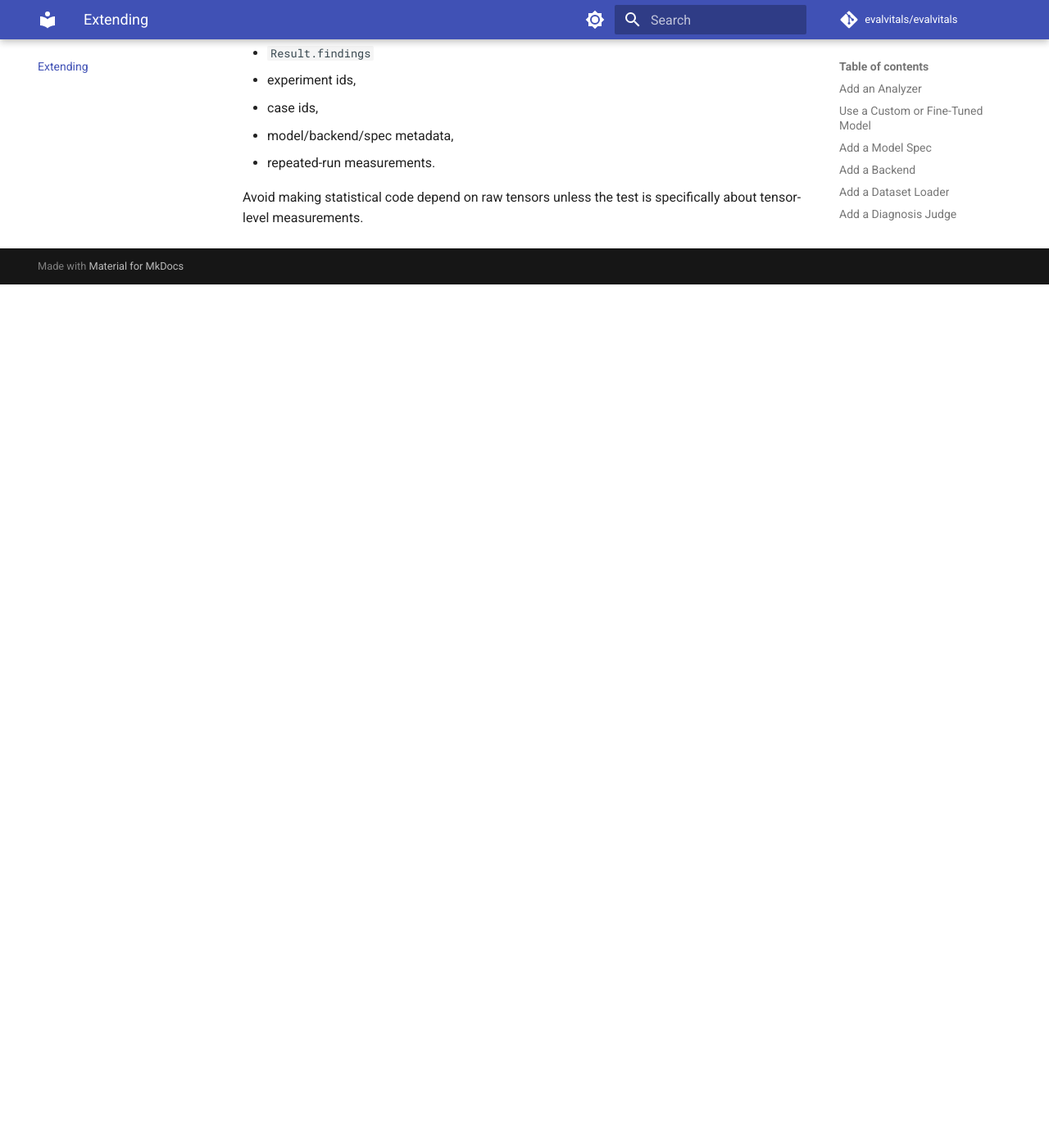
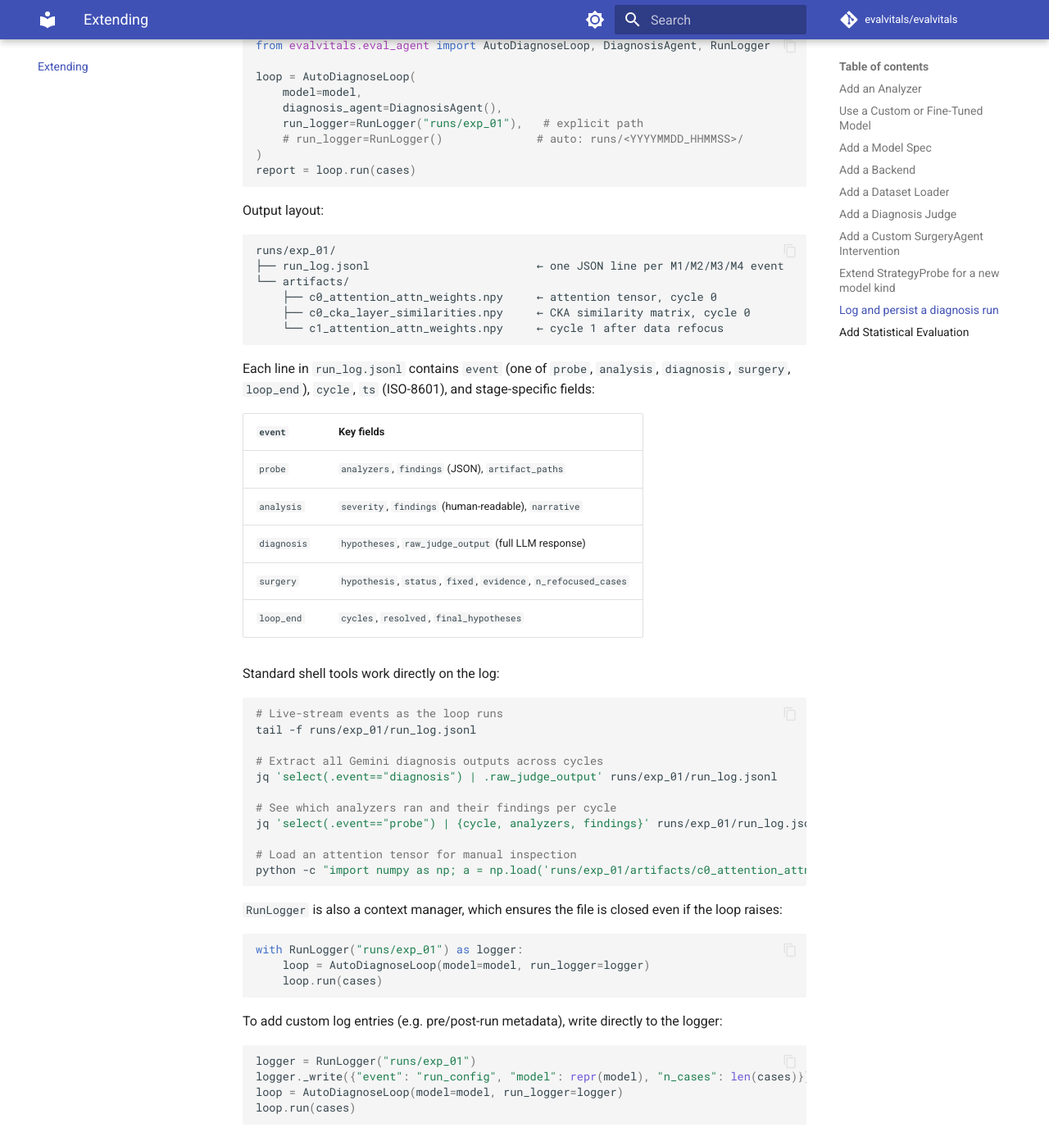
Before and after one commit to evalvitals/evalvitals, an MkDocs documentation site: the page built from docs/extending.md, in a window 1280 px wide and 1400 px high, scrolled down 5698 px. Shown: the whole window at 82% size. Built offline with MkDocs 1.6.1 and Material for MkDocs 9.7.7, drawn with Linux system fonts in a browser that asks for light colours; comment, search, counter and statistics services are not loaded; before the commit the page ends 6045 px from its top, so only the background shows below that; some of the changed text lies outside the part shown.

Commit message:
fix CI lint and update docs for RunLogger
- run_logger.py: fix import order (ruff I001) — core.result before eval_agent.*
- docs/architecture.md: update M1→M4 module table (add RunLogger, fix _tools.py
  reference, correct AnalysisModule entry); add "Logging and artifact persistence"
  subsection with directory layout and jq examples
- docs/extending.md: add "Log and persist a diagnosis run" section covering
  RunLogger usage, output layout, JSONL schema table, shell inspection commands,
  context-manager pattern, and custom log entry example

````diff
--- a/docs/extending.md
+++ b/docs/extending.md
@@ -262,6 +262,83 @@
 loop = AutoDiagnoseLoop(model=my_model, probe=probe, ...)
 ```
 
+## Log and persist a diagnosis run
+
+Pass a `RunLogger` to `AutoDiagnoseLoop` to write a structured JSONL event log
+and save heavy analyzer artifacts (attention tensors, CKA matrices, …) to disk
+after each M1→M4 cycle.  The logger is entirely opt-in — omitting it leaves
+existing behaviour unchanged.
+
+```python
+from evalvitals.eval_agent import AutoDiagnoseLoop, DiagnosisAgent, RunLogger
+
+loop = AutoDiagnoseLoop(
+    model=model,
+    diagnosis_agent=DiagnosisAgent(),
+    run_logger=RunLogger("runs/exp_01"),   # explicit path
+    # run_logger=RunLogger()              # auto: runs/<YYYYMMDD_HHMMSS>/
+)
+report = loop.run(cases)
+```
+
+Output layout:
+
+```text
+runs/exp_01/
+├── run_log.jsonl                         ← one JSON line per M1/M2/M3/M4 event
+└── artifacts/
+    ├── c0_attention_attn_weights.npy     ← attention tensor, cycle 0
+    ├── c0_cka_layer_similarities.npy     ← CKA similarity matrix, cycle 0
+    └── c1_attention_attn_weights.npy     ← cycle 1 after data refocus
+```
+
+Each line in `run_log.jsonl` contains `event` (one of `probe`, `analysis`,
+`diagnosis`, `surgery`, `loop_end`), `cycle`, `ts` (ISO-8601), and
+stage-specific fields:
+
+| `event` | Key fields |
+|---|---|
+| `probe` | `analyzers`, `findings` (JSON), `artifact_paths` |
+| `analysis` | `severity`, `findings` (human-readable), `narrative` |
+| `diagnosis` | `hypotheses`, `raw_judge_output` (full LLM response) |
+| `surgery` | `hypothesis`, `status`, `fixed`, `evidence`, `n_refocused_cases` |
+| `loop_end` | `cycles`, `resolved`, `final_hypotheses` |
+
+Standard shell tools work directly on the log:
+
+```bash
+# Live-stream events as the loop runs
+tail -f runs/exp_01/run_log.jsonl
+
+# Extract all Gemini diagnosis outputs across cycles
+jq 'select(.event=="diagnosis") | .raw_judge_output' runs/exp_01/run_log.jsonl
+
+# See which analyzers ran and their findings per cycle
+jq 'select(.event=="probe") | {cycle, analyzers, findings}' runs/exp_01/run_log.jsonl
+
+# Load an attention tensor for manual inspection
+python -c "import numpy as np; a = np.load('runs/exp_01/artifacts/c0_attention_attn_weights.npy'); print(a.shape)"
+```
+
+`RunLogger` is also a context manager, which ensures the file is closed even if
+the loop raises:
+
+```python
+with RunLogger("runs/exp_01") as logger:
+    loop = AutoDiagnoseLoop(model=model, run_logger=logger)
+    loop.run(cases)
+```
+
+To add custom log entries (e.g. pre/post-run metadata), write directly to the
+logger:
+
+```python
+logger = RunLogger("runs/exp_01")
+logger._write({"event": "run_config", "model": repr(model), "n_cases": len(cases)})
+loop = AutoDiagnoseLoop(model=model, run_logger=logger)
+loop.run(cases)
+```
+
 ## Add Statistical Evaluation
 
 Statistical routines should consume `Result` objects or collections of results.
````
Also changed, not shown: docs/architecture.md (+33 -7 lines), 1 other file.
